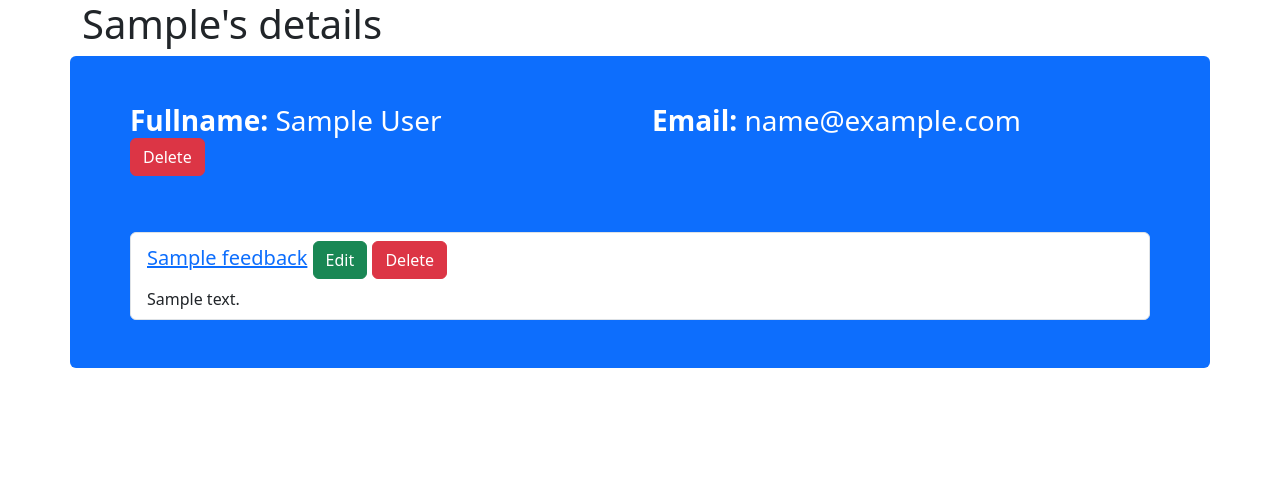
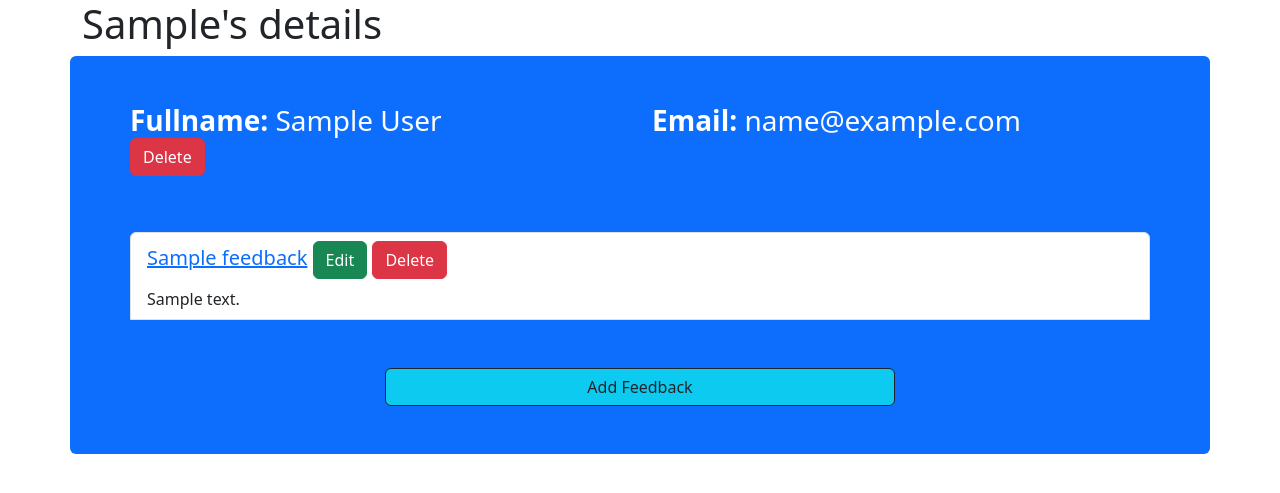
Before and after one commit to eddieaviles357/flask-feedback, a Flask app: a page that uses templates/user-details.html in a window 1280 px wide. Shown: the top 493 px of the page. Run offline with Flask 3, Linux system fonts and the light colour scheme; the visitor is signed in with stand-in values (Sample User, id 1); tables that the repository leaves empty hold one stand-in row (values such as "Sample post"); some libraries are stand-ins or nearby versions.

Commit message:
add feedback button added

```diff
--- a/templates/user-details.html
+++ b/templates/user-details.html
@@ -24,12 +24,15 @@
                     <a href="/" class="text-primary">{{ feedback.title }}</a>
                     <span>
                         <a href="/feedback/{{ feedback.id }}/update" class="btn btn-success">Edit</a>
-                        <a href="/feedback/{{ feedback.id }}/delete" class="btn btn-danger">Delete</a>
+                        <form class="d-inline" action="/feedback/{{ feedback.id }}/delete" method="POST"><button class="btn btn-danger">Delete</button></form>
                     </span>
                 </h5>
                 <div>{{ feedback.content }}</div>
             </li>
             {% endfor %}
+            <div class="mx-auto w-50 mt-5">
+                <a class="btn btn-black d-block bg-info border border-dark" href="/users/{{ user.username }}/feedback/add">Add Feedback</a>
+            </div>
         </ul>
 
     </div>
```
